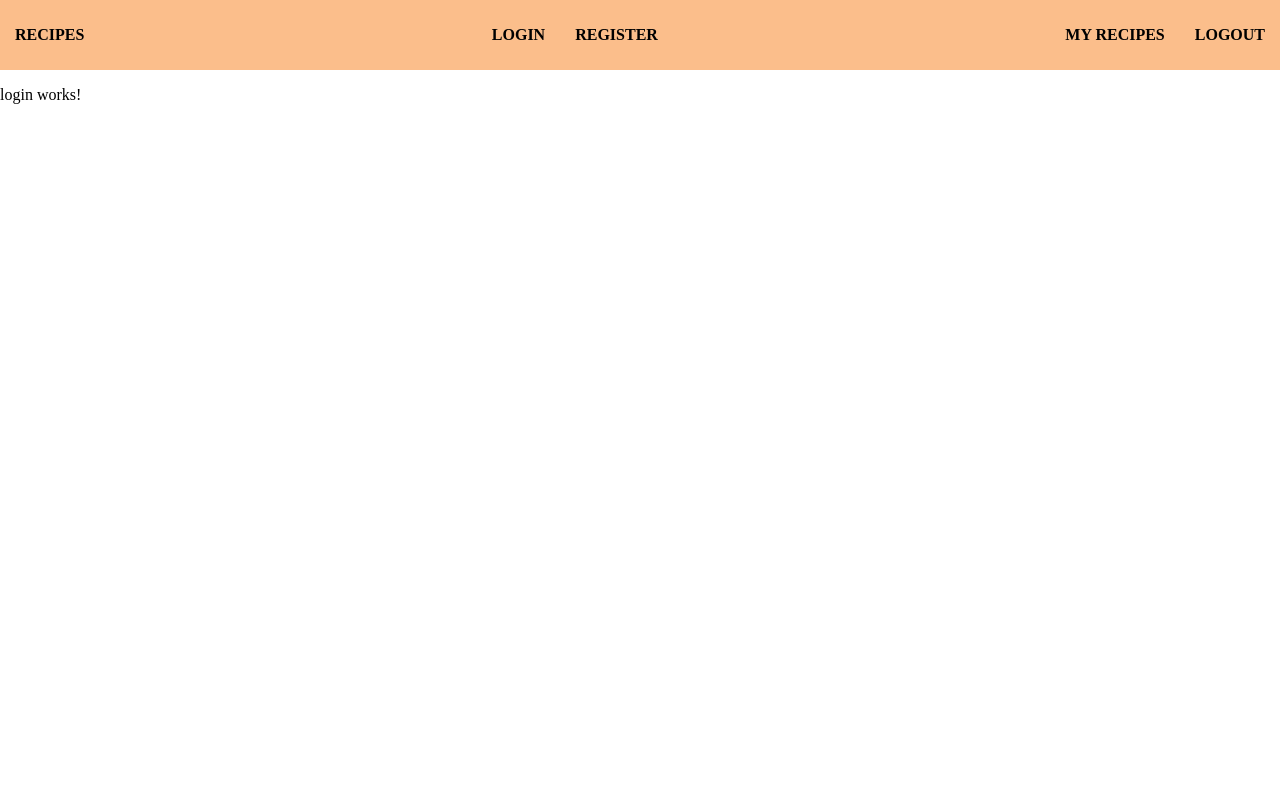
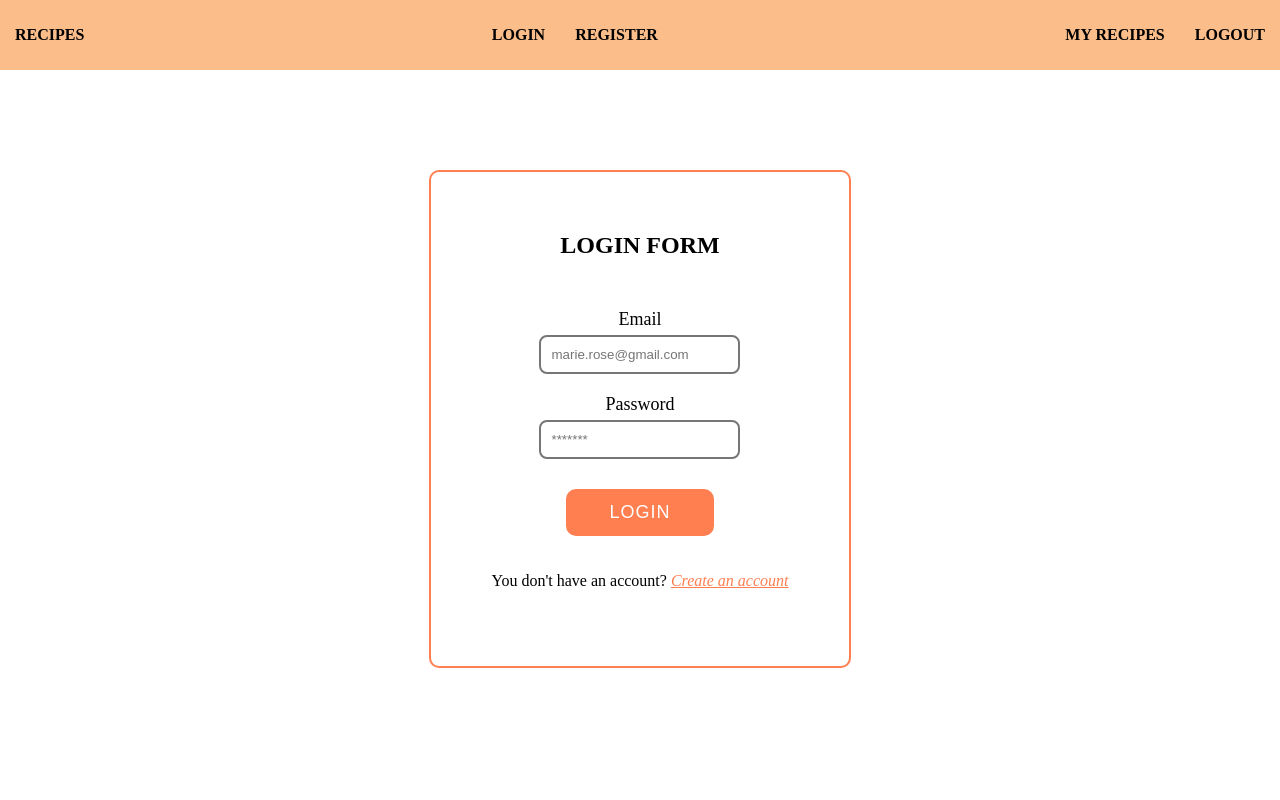
Before and after one commit to napostolova/cookbook, an Angular app: page /login in a window 1280 px wide. Shown: the top 800 px of the page. Built offline with nearby package versions, Linux system fonts and the light colour scheme.

Commit message:
Add login copmpnent

```diff
--- a/src/app/components/auth/login/login.component.css
+++ b/src/app/components/auth/login/login.component.css
@@ -0,0 +1,76 @@
+.container {
+  margin: 100px auto;
+  display: flex;
+  flex-direction: column;
+  align-items: center;
+  justify-content: center;
+}
+
+h1 {
+  margin: 0 0 40px 0;
+  padding: 0;
+  text-transform: uppercase;
+}
+
+label {
+  font-size: 18px;
+  margin-bottom: 5px;
+  text-align: center;
+}
+
+.login-form {
+  border: 2px solid coral;
+  border-radius: 10px;
+  padding: 60px;
+  display: flex;
+  flex-direction: column;
+  align-items: center;
+}
+
+
+.form-group {
+  display: flex;
+  flex-direction: column;
+  align-items: center;
+  justify-content: center;
+  margin: 10px;
+}
+
+.form-control {
+  border-radius: 8px;
+  border-style: solid;
+  padding: 10px;
+}
+
+.btn {
+  margin: 20px;
+  padding: 10px 40px;
+  text-transform: uppercase;
+  font-size: 18px;
+  letter-spacing: 1px;
+  border: 3px solid coral;
+  border-radius: 10px;
+  background-color: coral;
+  color: white;
+}
+
+.btn:hover {
+  cursor: pointer;
+  background-color: coral;
+  color: white;
+
+}
+
+
+.link {
+  color: coral;
+  font-style: italic;
+}
+
+.link:hover {
+  cursor: pointer;
+}
+
+.error {
+  color: red;
+}
--- a/src/app/components/auth/login/login.component.html
+++ b/src/app/components/auth/login/login.component.html
@@ -1 +1,40 @@
-<p>login works!</p>
+<section class="container">
+    <form [formGroup]="form" class="login-form" method="post" (ngSubmit)="login()">
+      <h1>Login form</h1>
+
+      <div class="form-group">
+        <label for="email">Email</label>
+        <input type="email" name="email" class="form-control" id="email" placeholder="marie.rose@gmail.com"
+          formControlName="email">
+        <ng-container *ngIf="form.get('email')?.touched">
+          <p *ngIf="form.get('email')?.errors?.required" class="error">
+            Email is required!
+          </p>
+          <p *ngIf="form.get('email')?.errors?.invalidEmail" class="error">
+            Email is invalid!
+          </p>
+        </ng-container>
+      </div>
+
+
+      <div class="form-group">
+        <label for="password">Password</label>
+        <input type="password" name="password" class="form-control" id="password" placeholder="*******"
+          formControlName="password">
+        <ng-container *ngIf="form.get('password')?.touched">
+          <p *ngIf="form.get('password')?.errors?.required" class="error">
+            Password is required!
+          </p>
+          <p *ngIf="form.get('password')?.errors?.minlength" class="error">
+            Password should be at least 5 symbols!
+          </p>
+        </ng-container>
+      </div>
+
+
+      <button type="submit" class="btn" [disabled]="!form.valid">Login</button>
+      <div>
+        <p>You don't have an account? <a class="link" routerLink="/register">Create an account</a></p>
+      </div>
+    </form>
+  </section>
--- a/src/app/components/auth/login/login.component.ts
+++ b/src/app/components/auth/login/login.component.ts
@@ -1,15 +1,41 @@
-import { Component, OnInit } from '@angular/core';
+import { Component } from '@angular/core';
+import { FormBuilder, FormGroup, Validators } from '@angular/forms';
+import { Router } from '@angular/router';
+import { UserService } from 'src/app/services/user/user.service';
+import { emailValidator } from 'src/app/shared/validators';
 
 @Component({
   selector: 'app-login',
   templateUrl: './login.component.html',
   styleUrls: ['./login.component.css']
 })
-export class LoginComponent implements OnInit {
+export class LoginComponent {
+  form: FormGroup
 
-  constructor() { }
+  constructor(
+    private fb: FormBuilder,
+    private userService: UserService,
+    private router: Router
+  ) {
+    this.form = fb.group({
+      email: ['',[Validators.required, emailValidator]],
+      password: ['',[Validators.required, Validators.minLength(5)]]
+    });
+  }
 
-  ngOnInit(): void {
+  login(): void{
+    if(this.form.invalid) {
+      return;
+    }
+    this.userService.login(this.form.value).subscribe({
+      next: (user) => {
+        localStorage.setItem('user', user.username)
+        this.router.navigate(['/'])
+      },
+      error: (error) => {
+        console.log(error);
+              }
+    })
   }
 
 }
--- a/src/app/services/user/user.service.ts
+++ b/src/app/services/user/user.service.ts
@@ -20,4 +20,9 @@ export class UserService {
       tap((user) => this.user = user)
     );
   }
+  login(data: {email:string, password:string}) {
+    return this.http.post<IUser>(`${apiUrl}/login`, data).pipe(
+      tap((user) => this.user = user)
+    )
+  }
 }
```
